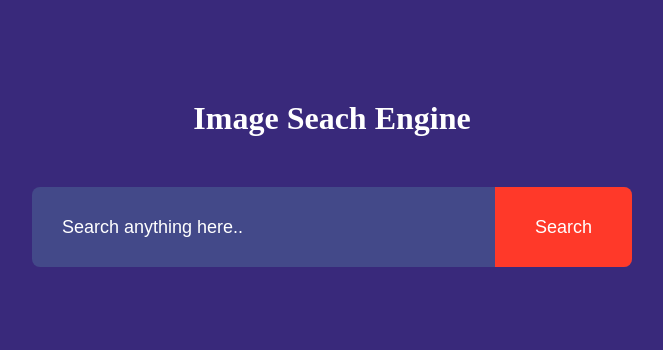
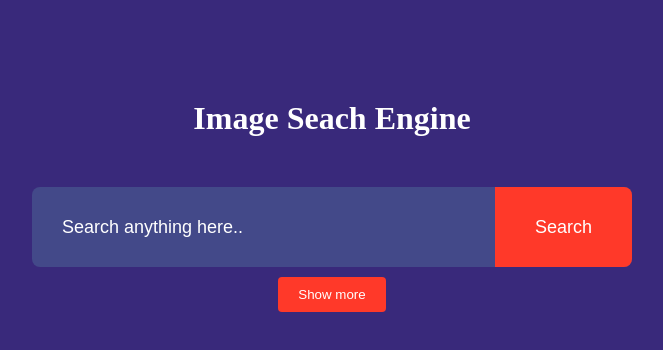
Before and after one commit to Silvia-Wachira/Image-Search-Engine, a plain HTML site: page index.html in a window 1280 px wide. Shown: the whole page, without its empty margins (308-971 px from the left). Drawn offline with Linux system fonts and the light colour scheme.

Commit message:
create a btn

```diff
--- a/assets/css/style.css
+++ b/assets/css/style.css
@@ -48,3 +48,14 @@ form button {
     color: #fff;
     font-size: 18px;
 }
+#show-more-btn {
+    background: #ff3929;
+    color: #fff;
+    border: 0;
+    outline: 0;
+    padding: 10px 20px;
+    border-radius: 4px;
+    margin: 10px auto 100px;
+    cursor: pointer;
+    display: block;
+}
--- a/index.html
+++ b/index.html
@@ -12,6 +12,8 @@
         <input type="text" id="search-box" placeholder="Search anything here..">
         <button>Search</button>
     </form>
+    <div id="search-result"></div>
+    <button id="show-more-btn">Show more</button>
 
 </body>
 </html>
```
